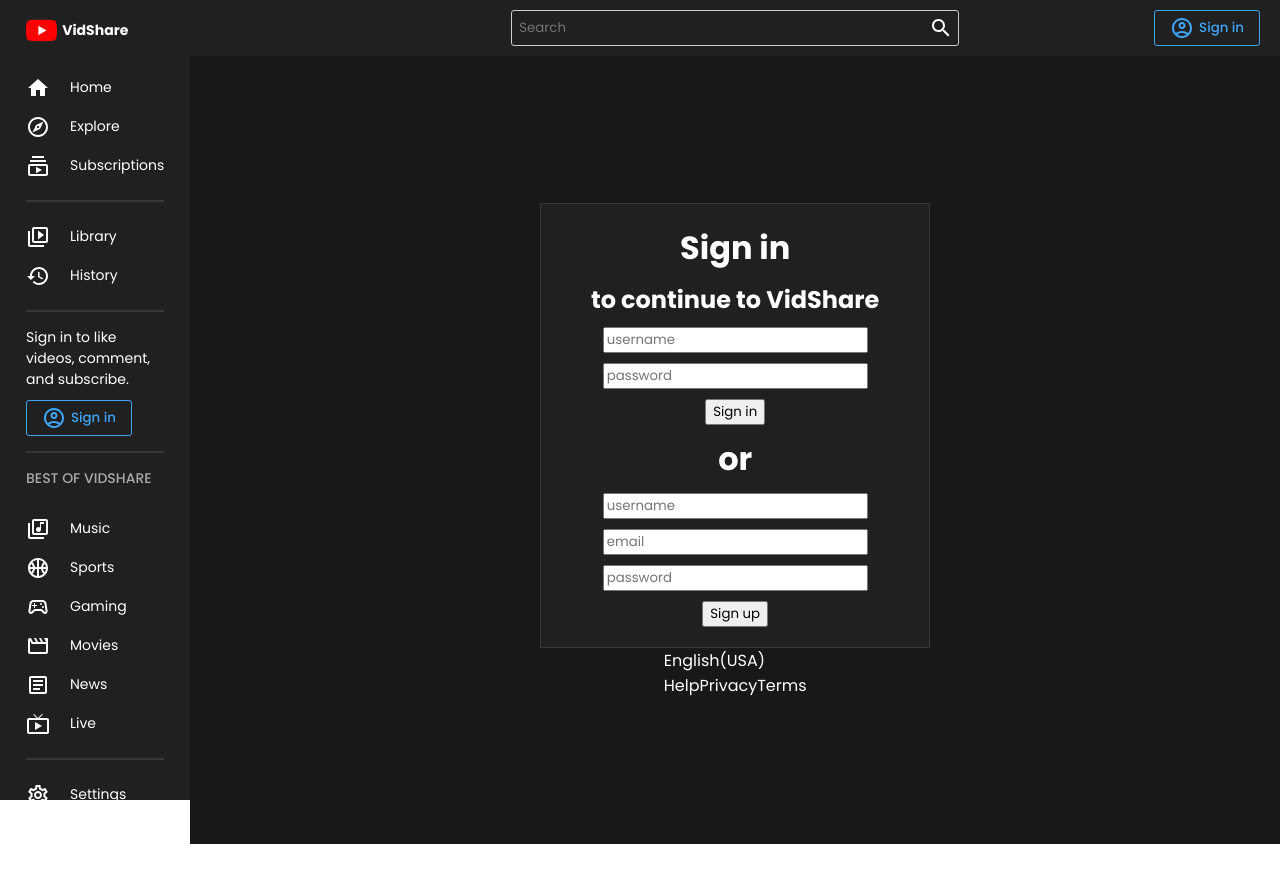
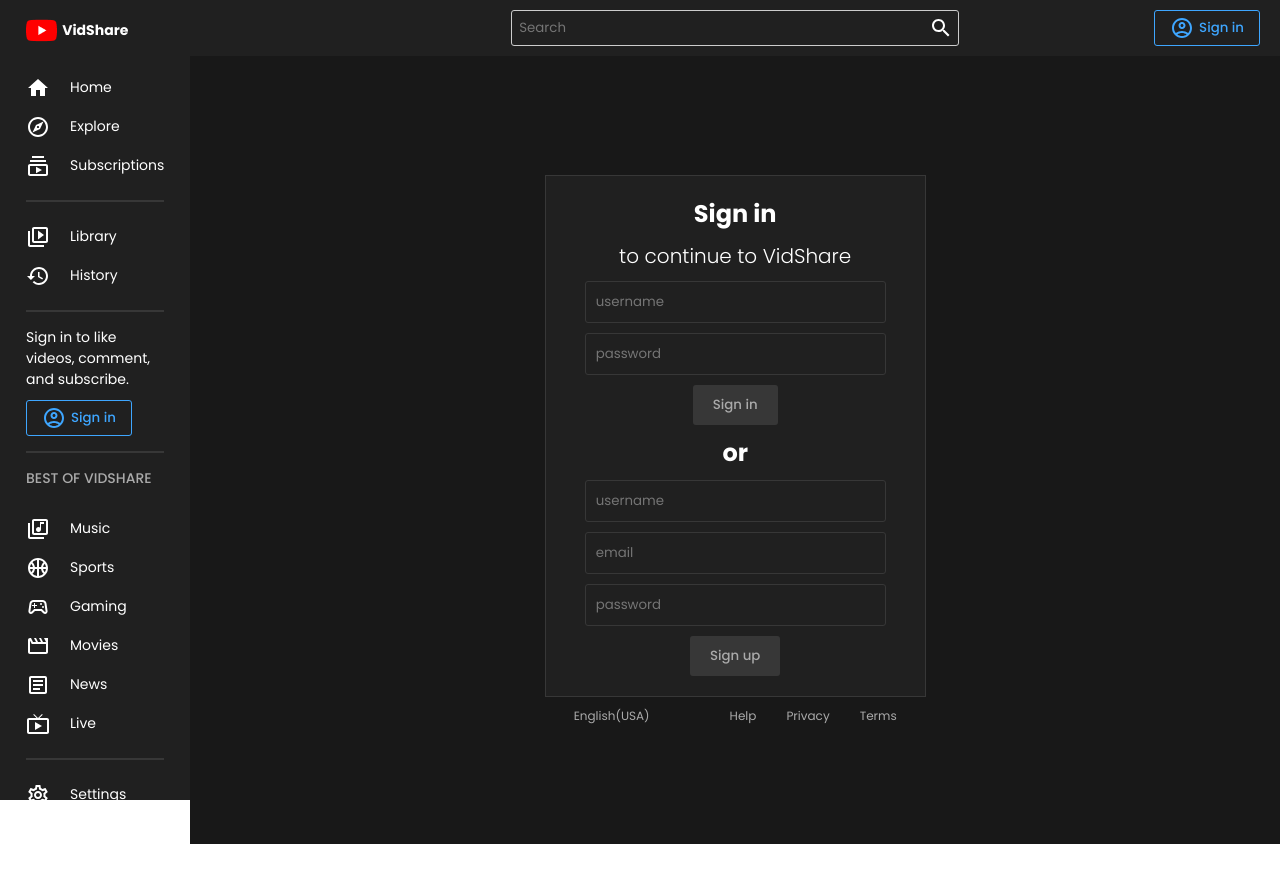
Before and after one commit to bregarulai/vidShare, a React (Create React App) app in the folder frontend-react/: page /signin in a window 1280 px wide. Shown: the top 882 px of the page. Built offline with nearby package versions, Linux system fonts and the light colour scheme.

Commit message:
added styles to sigin page

```diff
--- a/frontend-react/src/pages/Signin/signinStyles.ts
+++ b/frontend-react/src/pages/Signin/signinStyles.ts
@@ -1,5 +1,4 @@
-import styled from "styled-components";
-
+import styled from 'styled-components';
 
 export const Container = styled.div`
   display: flex;
@@ -7,35 +6,58 @@ export const Container = styled.div`
   justify-content: center;
   flex-direction: column;
   height: calc(100vh - 56px);
-`
+`;
 export const Wrapper = styled.div`
   display: flex;
   align-items: center;
   flex-direction: column;
-  background-color: ${({theme}) => theme.bgLighter};
-  border: 1px solid ${({theme}) => theme.soft};
+  background-color: ${({ theme }) => theme.bgLighter};
+  border: 1px solid ${({ theme }) => theme.soft};
   padding: 20px 50px;
   gap: 10px;
-`
+`;
 
 export const Title = styled.h1`
+  font-size: 24px;
+`;
 
-`
 export const SubTitle = styled.h2`
+  font-size: 20px;
+  font-weight: 300;
+`;
 
-`
 export const Input = styled.input`
+  border: 1px solid ${({ theme }) => theme.soft};
+  outline: none;
+  border-radius: 3px;
+  padding: 10px;
+  background-color: transparent;
+  width: 100%;
+`;
 
-`
 export const Button = styled.button`
+  border: none;
+  outline: none;
+  padding: 10px 20px;
+  border-radius: 3px;
+  font-weight: 500;
+  cursor: pointer;
+  background-color: ${({ theme }) => theme.soft};
+  color: ${({ theme }) => theme.textSoft};
+`;
 
-`
 export const More = styled.div`
+  display: flex;
+  font-size: 12px;
+  margin-top: 10px;
+  color: ${({ theme }) => theme.textSoft};
+`;
 
-`
 export const Links = styled.div`
+  margin-left: 50px;
+`;
 
-`
 export const Link = styled.span`
-
-`
+  margin-left: 30px;
+  cursor: pointer;
+`;
```
